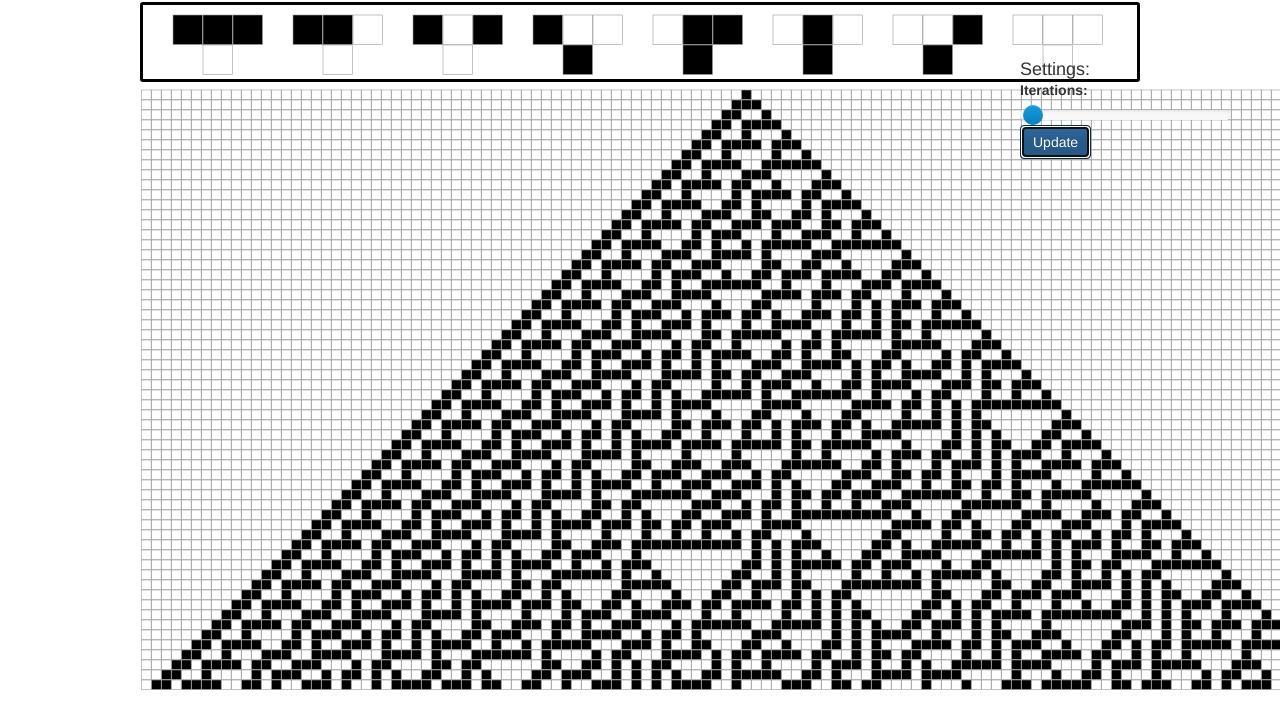
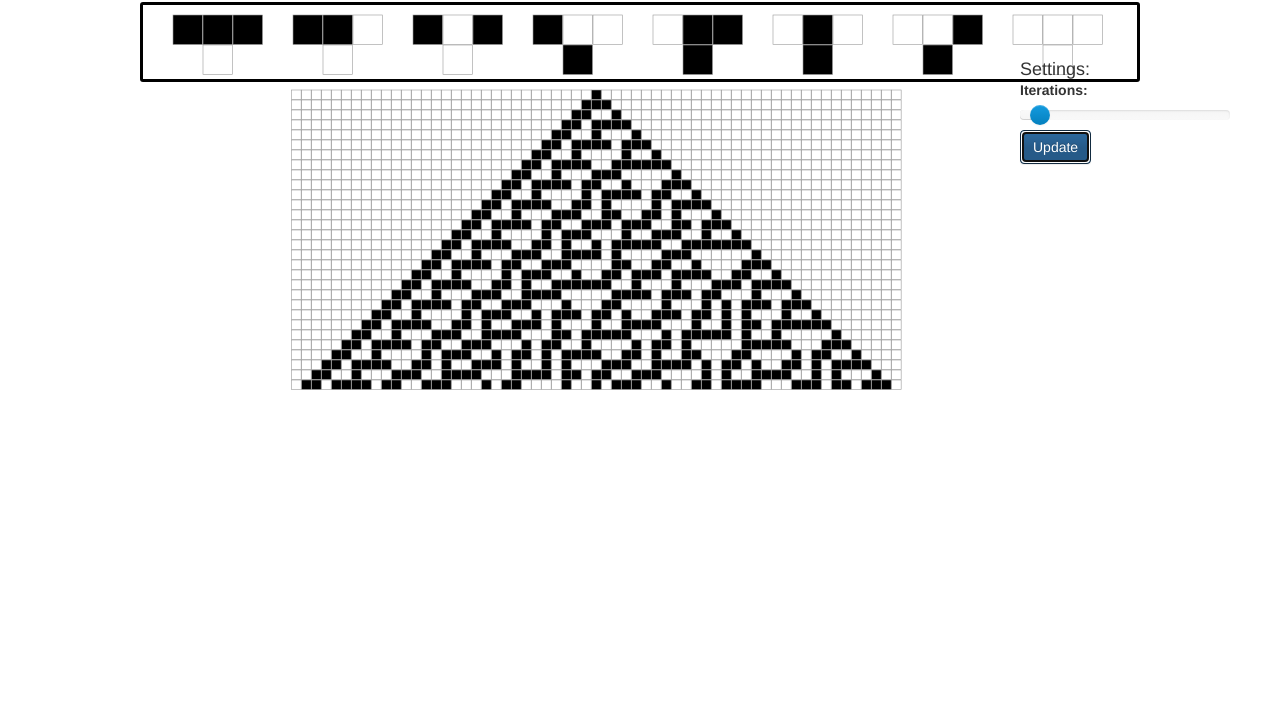
Before and after one commit to FrankenApps/CellularAutomata, a plain HTML site: page index.html in a window 1280 px wide. Both pictures are taken after a click on the button "Update". Drawn offline with Linux system fonts and the light colour scheme.

Commit message:
Added Update logic

```diff
--- a/index.html
+++ b/index.html
@@ -29,8 +29,8 @@
       <div id="menuWrapper" class="menu">
         <h4 style="display: inline">Settings:</h4><br />
         <label for="Iterations">Iterations: </label>
-        <input id="Iterations" data-slider-id='ex1Slider' type="text" data-slider-min="0" data-slider-max="1000000" data-slider-step="1" data-slider-value="20"/>
-        <button id="start" class="btn btn-primary">Update</button>
+        <input id="Iterations" data-slider-id='ex1Slider' type="text" data-slider-min="0" data-slider-max="1000000" data-slider-step="1" data-slider-value="30"/>
+        <button id="update" class="btn btn-primary" style="margin-top: 5px">Update</button>
       </div>
     </body>
 </html>
--- a/script.js
+++ b/script.js
@@ -1,6 +1,8 @@
-var iterations = 60;
+var iterations = 30;
 var size = 10;
 var rule = ['none','rgb(0, 0, 0)','rgb(0, 0, 0)','rgb(0, 0, 0)','none','rgb(0, 0, 0)','rgb(0, 0, 0)','none','none','rgb(0, 0, 0)','none','rgb(0, 0, 0)','rgb(0, 0, 0)','rgb(0, 0, 0)','none','none','rgb(0, 0, 0)','none','rgb(0, 0, 0)','rgb(0, 0, 0)','rgb(0, 0, 0)','none','rgb(0, 0, 0)','none','rgb(0, 0, 0)','none','none','rgb(0, 0, 0)','none','none','none','none']
+var randomStart = false;
+var svg;
 
 $( document ).ready(function() {
 
@@ -14,19 +16,47 @@ $( document ).ready(function() {
   	iterations=slideEvt.value;
   });
 
-  var svg = d3.select("body")
+  $("#update").on("click", function(slideEvt) {
+    svg.remove();
+    $('#mainSVG').remove();
+    svg = d3.select("body")
+              .append("svg")
+              .attr("width", '100%')
+              .attr("height", '100%')
+              .attr('id', 'mainSVG')
+              .call(d3.zoom().on("zoom", function () {
+                d3.event.transform.k;
+                svg.attr("transform", d3.event.transform);
+              }))
+          .append("g");
+          if(randomStart){
+
+          } else {
+            createGrid(svg);
+            fillGrid();
+          }
+  });
+
+  svg = d3.select("body")
             .append("svg")
             .attr("width", '100%')
             .attr("height", '100%')
+            .attr('id', 'mainSVG')
             .call(d3.zoom().on("zoom", function () {
               d3.event.transform.k;
               svg.attr("transform", d3.event.transform);
             }))
         .append("g");
 
-    createGrid(svg);
-    fillGrid();
-    createControlBar();
+        if(randomStart){
+          createGridRandom(svg);
+          fillGridRandom();
+          createControlBar();
+        } else {
+          createGrid(svg);
+          fillGrid();
+          createControlBar();
+        }
 });
 
 function createGrid(svg){
@@ -138,7 +168,6 @@ function createControlBar(){
     .classed("white",function(d,i){return rule[i] === "none"})
     .on("click",function(){
        d3.select(this).classed("white",!d3.select(this).classed("white"));
-       alert(rule[String(this.id).substr(2)])
        if(d3.select(this).classed('white')){
          rule[String(this.id).substr(2)]='none';
        }  else {
```
